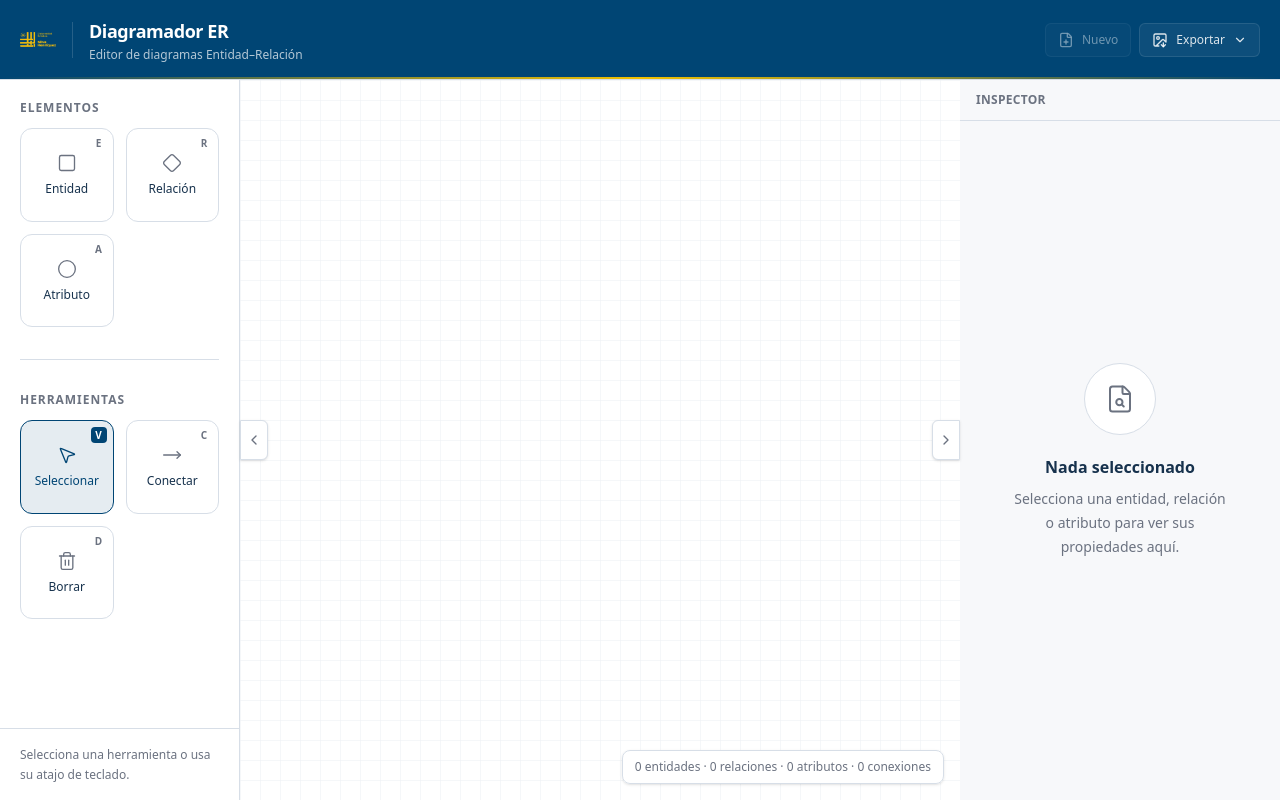
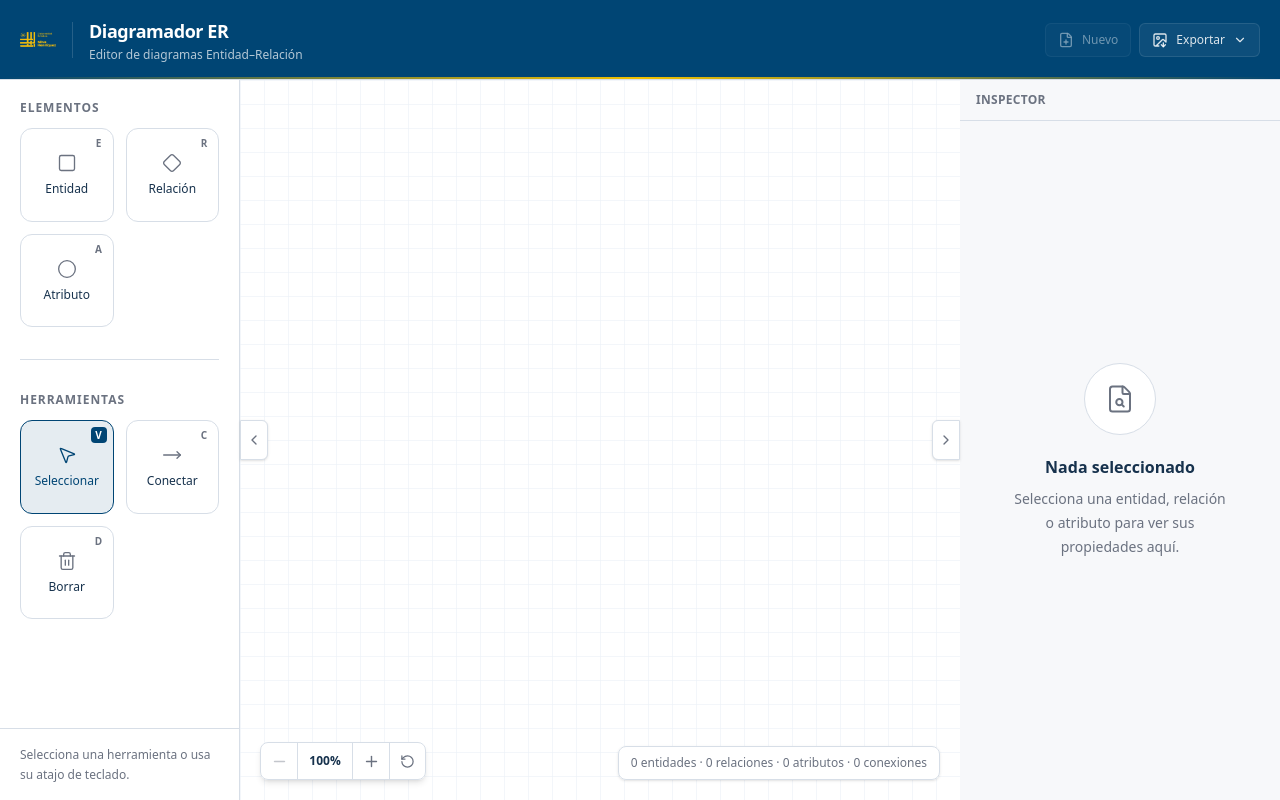
Before and after one commit to open-ucsh/entidad-relacion, a Next.js app: page / in a window 1280 px wide. Built offline with nearby package versions, Linux system fonts and the light colour scheme.

Commit message:
feat: move canvas zoom and fill the entire screen

```diff
--- a/components/canvas/Canvas.tsx
+++ b/components/canvas/Canvas.tsx
@@ -1,6 +1,6 @@
 'use client';
 
-import { type RefObject } from 'react';
+import { useCallback, type RefObject } from 'react';
 
 import type { Diagram } from '@/domain/models';
 import { findElementById } from '@/domain/queries/elements';
@@ -9,9 +9,11 @@ import { useDiagramStore } from '@/state/diagram-store';
 import { CanvasGrid } from './CanvasGrid';
 import { CanvasInteraction } from './CanvasInteraction';
 import { CanvasLayers } from './CanvasLayers';
+import { ZoomControls } from './ZoomControls';
 
 import { useCanvasDrag } from './hooks/useCanvasDrag';
 import { useCanvasKeyboard } from './hooks/useCanvasKeyboard';
+import { useCanvasViewport } from './hooks/useCanvasViewport';
 import { useSvgCoordinates } from './hooks/useSvgCoordinates';
 
 interface CanvasProps {
@@ -38,7 +40,39 @@ export function Canvas({ diagram, svgRef }: CanvasProps) {
 
   useCanvasKeyboard();
 
-  const { getSvgPoint } = useSvgCoordinates(svgRef);
+  const {
+    canvasSize,
+    camera,
+    panning,
+    handleWheel,
+    startPan,
+    pan,
+    stopPan,
+    zoomIn,
+    zoomOut,
+    resetView,
+    zoomPercentage,
+    canZoomIn,
+    canZoomOut,
+  } = useCanvasViewport(svgRef);
+
+  const { getSvgPoint: getScreenPoint } = useSvgCoordinates(svgRef);
+
+  const getSvgPoint = useCallback(
+    (event: globalThis.PointerEvent) => {
+      const point = getScreenPoint(event);
+
+      if (!point) {
+        return null;
+      }
+
+      return {
+        x: (point.x - camera.x) / camera.zoom,
+        y: (point.y - camera.y) / camera.zoom,
+      };
+    },
+    [camera, getScreenPoint],
+  );
 
   const { startDrag, drag, stopDrag } = useCanvasDrag({
     diagram,
@@ -56,18 +90,32 @@ export function Canvas({ diagram, svgRef }: CanvasProps) {
     diagram.connections.some((connection) => connection.id === selectedElementId);
 
   return (
-    <main className="relative h-full min-h-0 min-w-0 overflow-hidden">
+    <main className="relative h-full min-h-0 min-w-0 overflow-hidden bg-background">
       <svg
         ref={svgRef}
-        className="h-full w-full"
-        onPointerMove={drag}
-        onPointerUp={stopDrag}
+        className={`block h-full w-full touch-none ${panning ? 'cursor-grabbing' : 'cursor-grab'}`}
+        viewBox={`0 0 ${canvasSize.width} ${canvasSize.height}`}
+        onWheel={handleWheel}
+        onPointerDown={startPan}
+        onPointerMove={(event) => {
+          pan(event);
+          drag(event);
+        }}
+        onPointerUp={() => {
+          stopPan();
+          stopDrag();
+        }}
+        onPointerCancel={() => {
+          stopPan();
+          stopDrag();
+        }}
         role="application"
         aria-label="Lienzo del diagrama Entidad-Relación"
       >
         <CanvasInteraction onBackgroundClick={clearSelection}>
-          <CanvasGrid />
+          <CanvasGrid camera={camera} canvasSize={canvasSize} />
 
+          <g transform={`translate(${camera.x} ${camera.y}) scale(${camera.zoom})`}>
             <CanvasLayers
               diagram={diagram}
               selectedElementId={selectedElementId}
@@ -78,10 +126,20 @@ export function Canvas({ diagram, svgRef }: CanvasProps) {
               onElementPointerDown={startDrag}
               onConnectClick={handleConnectClick}
             />
+          </g>
         </CanvasInteraction>
       </svg>
 
-      <div className="pointer-events-none absolute bottom-4 right-4 rounded-lg border border-border bg-background/90 px-3 py-2 text-xs text-text-muted shadow-sm backdrop-blur">
+      <ZoomControls
+        zoomPercentage={zoomPercentage}
+        onZoomIn={zoomIn}
+        onZoomOut={zoomOut}
+        onReset={resetView}
+        canZoomIn={canZoomIn}
+        canZoomOut={canZoomOut}
+      />
+
+      <div className="pointer-events-none absolute bottom-5 right-5 rounded-lg border border-border bg-background/90 px-3 py-2 text-xs text-text-muted shadow-sm backdrop-blur">
         {selectedElement ? (
           <span>
             <span className="font-semibold text-text">
--- a/components/canvas/CanvasInteraction.tsx
+++ b/components/canvas/CanvasInteraction.tsx
@@ -1,17 +1,23 @@
 'use client';
 
-import type { PointerEvent, ReactNode } from 'react';
+import type { ReactNode } from 'react';
 
 interface CanvasInteractionProps {
   children: ReactNode;
   onBackgroundClick: () => void;
 }
 
+/**
+ * Envuelve el contenido interactivo del canvas (grilla + elementos).
+ * No corta la propagación del pointerdown: necesita seguir subiendo
+ * hasta el <svg> para que startPan() pueda iniciar el arrastre del
+ * fondo. Los elementos que sí consumen el clic (formas del diagrama)
+ * cortan su propia propagación en CanvasLayers antes de llegar acá.
+ */
 export function CanvasInteraction({ children, onBackgroundClick }: CanvasInteractionProps) {
-  function handleBackgroundClick(event: PointerEvent<SVGGElement>) {
-    event.stopPropagation();
+  function handleBackgroundClick() {
     onBackgroundClick();
   }
 
-  return <g onPointerDown={handleBackgroundClick}>{children}</g>;
+  return <g onClick={handleBackgroundClick}>{children}</g>;
 }
--- /dev/null
+++ b/components/canvas/ZoomControls.tsx
@@ -0,0 +1,70 @@
+'use client';
+
+import { Minus, Plus, RotateCcw } from 'lucide-react';
+
+interface ZoomControlsProps {
+  zoomPercentage: number;
+  onZoomIn: () => void;
+  onZoomOut: () => void;
+  onReset: () => void;
+  canZoomIn: boolean;
+  canZoomOut: boolean;
+}
+
+const BUTTON_CLASSES =
+  'flex h-9 w-9 items-center justify-center text-text-muted transition-colors hover:bg-surface-hover hover:text-text disabled:cursor-not-allowed disabled:opacity-40 disabled:hover:bg-transparent focus-visible:outline-none focus-visible:ring-2 focus-visible:ring-brand-primary/40';
+
+export function ZoomControls({
+  zoomPercentage,
+  onZoomIn,
+  onZoomOut,
+  onReset,
+  canZoomIn,
+  canZoomOut,
+}: ZoomControlsProps) {
+  return (
+    <div className="absolute bottom-5 left-5 z-20 flex items-center overflow-hidden rounded-lg border border-border bg-background/95 shadow-md backdrop-blur">
+      <button
+        type="button"
+        onClick={onZoomOut}
+        disabled={!canZoomOut}
+        aria-label="Alejar"
+        title="Alejar"
+        className={BUTTON_CLASSES}
+      >
+        <Minus size={17} aria-hidden="true" />
+      </button>
+
+      <button
+        type="button"
+        onClick={onReset}
+        aria-label={`Zoom actual ${zoomPercentage}%. Restablecer a 100%`}
+        title="Restablecer zoom"
+        className="h-9 min-w-14 border-x border-border px-2 text-xs font-semibold tabular-nums text-text transition-colors hover:bg-surface-hover focus-visible:outline-none focus-visible:ring-2 focus-visible:ring-brand-primary/40"
+      >
+        {zoomPercentage}%
+      </button>
+
+      <button
+        type="button"
+        onClick={onZoomIn}
+        disabled={!canZoomIn}
+        aria-label="Acercar"
+        title="Acercar"
+        className={BUTTON_CLASSES}
+      >
+        <Plus size={17} aria-hidden="true" />
+      </button>
+
+      <button
+        type="button"
+        onClick={onReset}
+        aria-label="Restablecer vista"
+        title="Restablecer vista"
+        className={`${BUTTON_CLASSES} border-l border-border`}
+      >
+        <RotateCcw size={15} aria-hidden="true" />
+      </button>
+    </div>
+  );
+}
--- /dev/null
+++ b/components/canvas/hooks/useCanvasViewport.ts
@@ -0,0 +1,193 @@
+'use client';
+
+import {
+  useCallback,
+  useEffect,
+  useState,
+  type PointerEvent,
+  type RefObject,
+  type WheelEvent,
+} from 'react';
+
+export interface CanvasSize {
+  width: number;
+  height: number;
+}
+
+export interface Camera {
+  x: number;
+  y: number;
+  zoom: number;
+}
+
+const INITIAL_CAMERA: Camera = {
+  x: 0,
+  y: 0,
+  zoom: 1,
+};
+
+const MIN_ZOOM = 1;
+const MAX_ZOOM = 3;
+const ZOOM_STEP = 1.1;
+
+export function useCanvasViewport(svgRef: RefObject<SVGSVGElement | null>) {
+  const [canvasSize, setCanvasSize] = useState<CanvasSize>({
+    width: 1,
+    height: 1,
+  });
+
+  const [camera, setCamera] = useState<Camera>(INITIAL_CAMERA);
+  const [panning, setPanning] = useState(false);
+  const [panStart, setPanStart] = useState<{ x: number; y: number } | null>(null);
+
+  useEffect(() => {
+    const svg = svgRef.current;
+
+    if (!svg) {
+      return;
+    }
+
+    function updateCanvasSize() {
+      const currentSvg = svgRef.current;
+
+      if (!currentSvg) {
+        return;
+      }
+
+      const rect = currentSvg.getBoundingClientRect();
+
+      setCanvasSize({
+        width: Math.max(rect.width, 1),
+        height: Math.max(rect.height, 1),
+      });
+    }
+
+    updateCanvasSize();
+
+    const observer = new ResizeObserver(updateCanvasSize);
+    observer.observe(svg);
+
+    return () => {
+      observer.disconnect();
+    };
+  }, [svgRef]);
+
+  const getCanvasPoint = useCallback(
+    (clientX: number, clientY: number) => {
+      const svg = svgRef.current;
+
+      if (!svg) {
+        return null;
+      }
+
+      const rect = svg.getBoundingClientRect();
+
+      if (rect.width === 0 || rect.height === 0) {
+        return null;
+      }
+
+      return {
+        x: ((clientX - rect.left) * canvasSize.width) / rect.width,
+        y: ((clientY - rect.top) * canvasSize.height) / rect.height,
+      };
+    },
+    [canvasSize, svgRef],
+  );
+
+  const zoomAtPoint = useCallback((factor: number, pointX: number, pointY: number) => {
+    setCamera((current) => {
+      const zoom = Math.min(Math.max(current.zoom * factor, MIN_ZOOM), MAX_ZOOM);
+
+      return {
+        x: pointX - ((pointX - current.x) / current.zoom) * zoom,
+        y: pointY - ((pointY - current.y) / current.zoom) * zoom,
+        zoom,
+      };
+    });
+  }, []);
+
+  function handleWheel(event: WheelEvent<SVGSVGElement>) {
+    event.preventDefault();
+
+    const point = getCanvasPoint(event.clientX, event.clientY);
+
+    if (!point) {
+      return;
+    }
+
+    zoomAtPoint(event.deltaY > 0 ? 1 / ZOOM_STEP : ZOOM_STEP, point.x, point.y);
+  }
+
+  const zoomIn = useCallback(() => {
+    zoomAtPoint(ZOOM_STEP, canvasSize.width / 2, canvasSize.height / 2);
+  }, [canvasSize, zoomAtPoint]);
+
+  const zoomOut = useCallback(() => {
+    zoomAtPoint(1 / ZOOM_STEP, canvasSize.width / 2, canvasSize.height / 2);
+  }, [canvasSize, zoomAtPoint]);
+
+  const resetView = useCallback(() => {
+    setCamera(INITIAL_CAMERA);
+  }, []);
+
+  function startPan(event: PointerEvent<SVGSVGElement>) {
+    if (event.button !== 0 && event.button !== 1) {
+      return;
+    }
+
+    setPanning(true);
+    setPanStart({
+      x: event.clientX,
+      y: event.clientY,
+    });
+
+    event.currentTarget.setPointerCapture(event.pointerId);
+  }
+
+  function pan(event: PointerEvent<SVGSVGElement>) {
+    if (!panning || !panStart) {
+      return;
+    }
+
+    const rect = event.currentTarget.getBoundingClientRect();
+
+    if (rect.width === 0 || rect.height === 0) {
+      return;
+    }
+
+    const dx = ((event.clientX - panStart.x) * canvasSize.width) / rect.width;
+    const dy = ((event.clientY - panStart.y) * canvasSize.height) / rect.height;
+
+    setCamera((current) => ({
+      ...current,
+      x: current.x + dx,
+      y: current.y + dy,
+    }));
+
+    setPanStart({
+      x: event.clientX,
+      y: event.clientY,
+    });
+  }
+
+  function stopPan() {
+    setPanning(false);
+    setPanStart(null);
+  }
+
+  return {
+    canvasSize,
+    camera,
+    panning,
+    handleWheel,
+    startPan,
+    pan,
+    stopPan,
+    zoomIn,
+    zoomOut,
+    resetView,
+    zoomPercentage: Math.round(camera.zoom * 100),
+    canZoomIn: camera.zoom < MAX_ZOOM,
+    canZoomOut: camera.zoom > MIN_ZOOM,
+  };
+}
```
Also changed, not shown: components/canvas/CanvasGrid.tsx (+26 -5 lines). Lines whose indentation alone changed are shown as unchanged.
